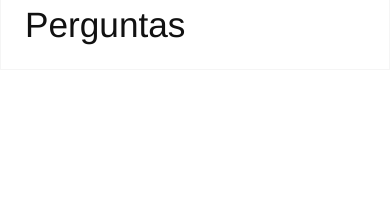
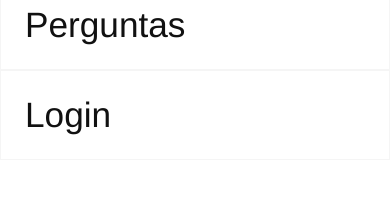
Before and after one commit to dev-brunosantos/Nubank-Clone, a plain HTML site: page index.html in a window 390 px wide. Both pictures are taken after a click on the icon 359 px from the left and 33 px from the top of the page. Shown: the part 447-657 px from the top of the page. Drawn offline with Linux system fonts and the light colour scheme; files whose address does not match are found by name.

Commit message:
Cabecalho

```diff
--- a/css/cabecalho.css
+++ b/css/cabecalho.css
@@ -142,4 +142,8 @@
         font-size: 2.2rem;
         text-decoration: none;
     }
+
+    .menu-items-login {
+        display: block;
+    }
 }
```
